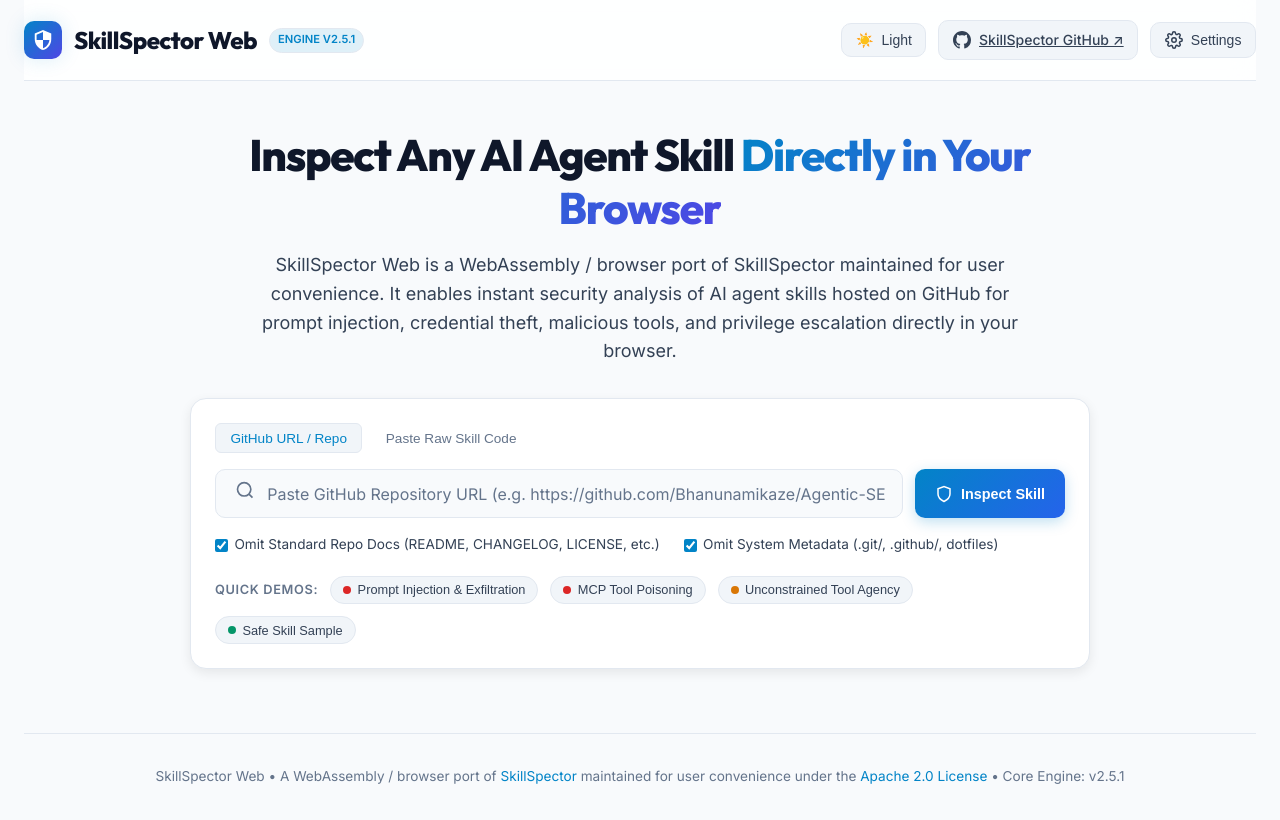
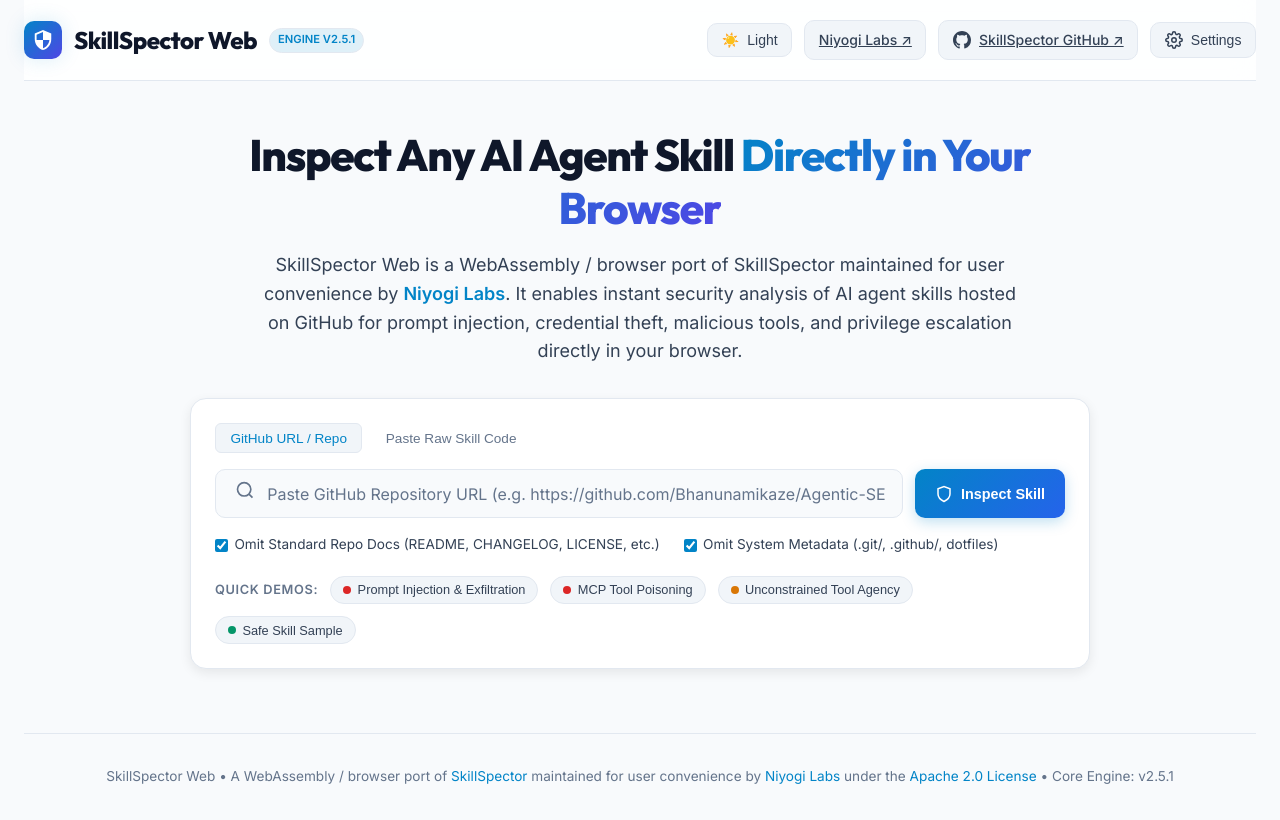
Before and after one commit to niyogilabs/SkillSpectorWeb, a website with bundled scripts: page docs/index.html in a window 1280 px wide. Built offline with nearby package versions, Linux system fonts and the light colour scheme.

Commit message:
Added links to root domain

```diff
--- a/docs/index.html
+++ b/docs/index.html
@@ -74,6 +74,11 @@
           <span id="themeIcon">☀️</span> <span id="themeText">Light</span>
         </button>
 
+        <!-- Niyogi Labs Link -->
+        <a href="https://niyogilabs.com" target="_blank" rel="noopener" class="btn-icon" aria-label="Niyogi Labs Homepage">
+          Niyogi Labs ↗
+        </a>
+
         <!-- SkillSpector GitHub Page Link -->
         <a href="https://github.com/NVIDIA/skillspector" target="_blank" rel="noopener" class="btn-icon" aria-label="SkillSpector GitHub Repository">
           <svg width="18" height="18" viewBox="0 0 24 24" fill="currentColor"><path d="M12 0C5.37 0 0 5.37 0 12c0 5.31 3.435 9.795 8.205 11.385.6.105.825-.255.825-.57 0-.285-.015-1.23-.015-2.235-3.015.555-3.795-.735-4.035-1.41-.135-.345-.72-1.41-1.23-1.695-.42-.225-1.02-.78-.015-.795.945-.015 1.62.87 1.845 1.23 1.08 1.815 2.805 1.305 3.495.99.105-.78.42-1.305.765-1.605-2.67-.3-5.46-1.335-5.46-5.925 0-1.305.465-2.385 1.23-3.225-.12-.3-.54-1.53.12-3.18 0 0 1.005-.315 3.3 1.23.96-.27 1.98-.405 3-.405s2.04.135 3 .405c2.295-1.56 3.3-1.23 3.3-1.23.66 1.65.24 2.88.12 3.18.765.84 1.23 1.905 1.23 3.225 0 4.605-2.805 5.625-5.475 5.925.435.375.81 1.095.81 2.22 0 1.605-.015 2.895-.015 3.3 0 .315.225.69.825.57A12.02 12.02 0 0024 12c0-6.63-5.37-12-12-12z"/></svg>
@@ -91,7 +96,7 @@
     <section class="hero">
       <h1 class="hero-title">Inspect Any AI Agent Skill <span>Directly in Your Browser</span></h1>
       <p class="hero-subtitle">
-        SkillSpector Web is a WebAssembly / browser port of SkillSpector maintained for user convenience. It enables instant security analysis of AI agent skills hosted on GitHub for prompt injection, credential theft, malicious tools, and privilege escalation directly in your browser.
+        SkillSpector Web is a WebAssembly / browser port of SkillSpector maintained for user convenience by <a href="https://niyogilabs.com" target="_blank" rel="noopener" style="color: var(--accent-cyan); text-decoration: none; font-weight: 600;">Niyogi Labs</a>. It enables instant security analysis of AI agent skills hosted on GitHub for prompt injection, credential theft, malicious tools, and privilege escalation directly in your browser.
       </p>
 
       <!-- Input Card -->
@@ -361,7 +366,7 @@
 
     <!-- Footer -->
     <footer>
-      SkillSpector Web • A WebAssembly / browser port of <a href="https://github.com/NVIDIA/skillspector" target="_blank" rel="noopener">SkillSpector</a> maintained for user convenience under the <a href="https://www.apache.org/licenses/LICENSE-2.0" target="_blank" rel="noopener">Apache 2.0 License</a> • Core Engine: v2.5.1
+      SkillSpector Web • A WebAssembly / browser port of <a href="https://github.com/NVIDIA/skillspector" target="_blank" rel="noopener">SkillSpector</a> maintained for user convenience by <a href="https://niyogilabs.com" target="_blank" rel="noopener">Niyogi Labs</a> under the <a href="https://www.apache.org/licenses/LICENSE-2.0" target="_blank" rel="noopener">Apache 2.0 License</a> • Core Engine: v2.5.1
     </footer>
   </div>
 
```
